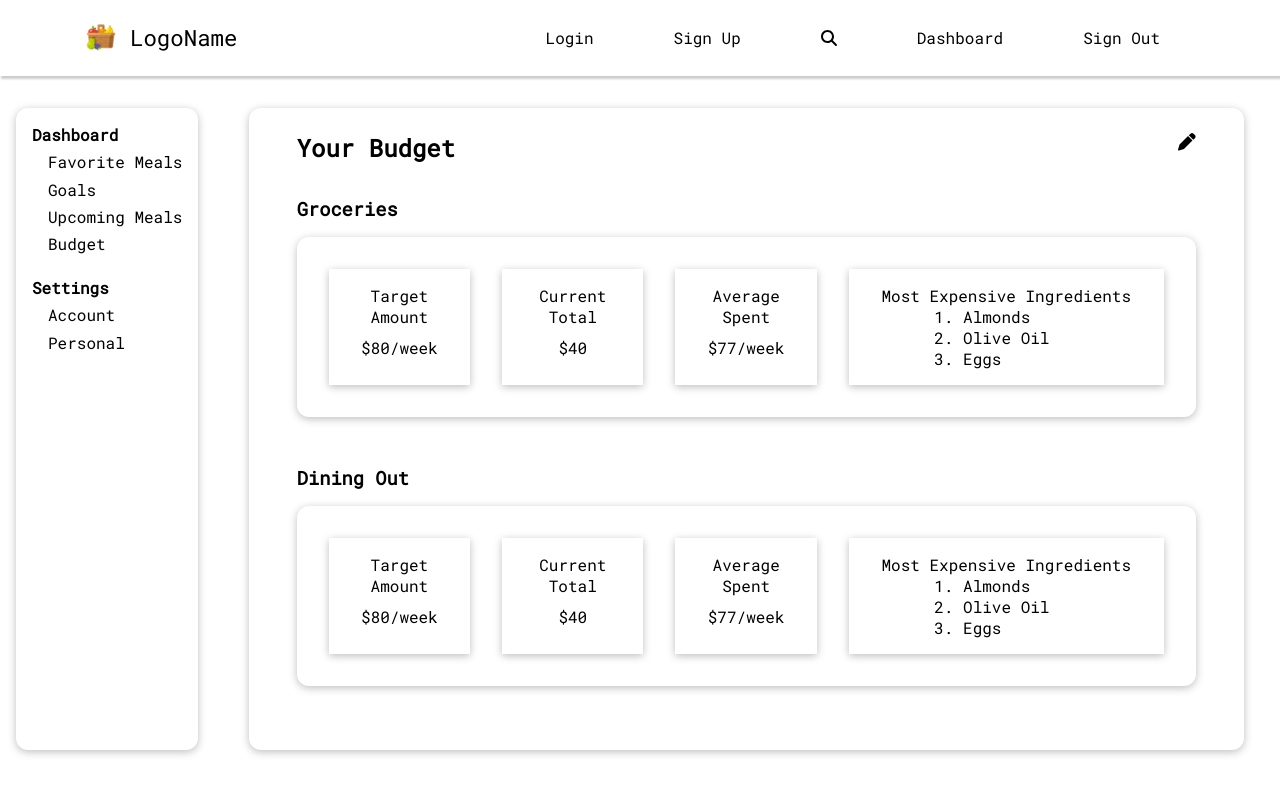
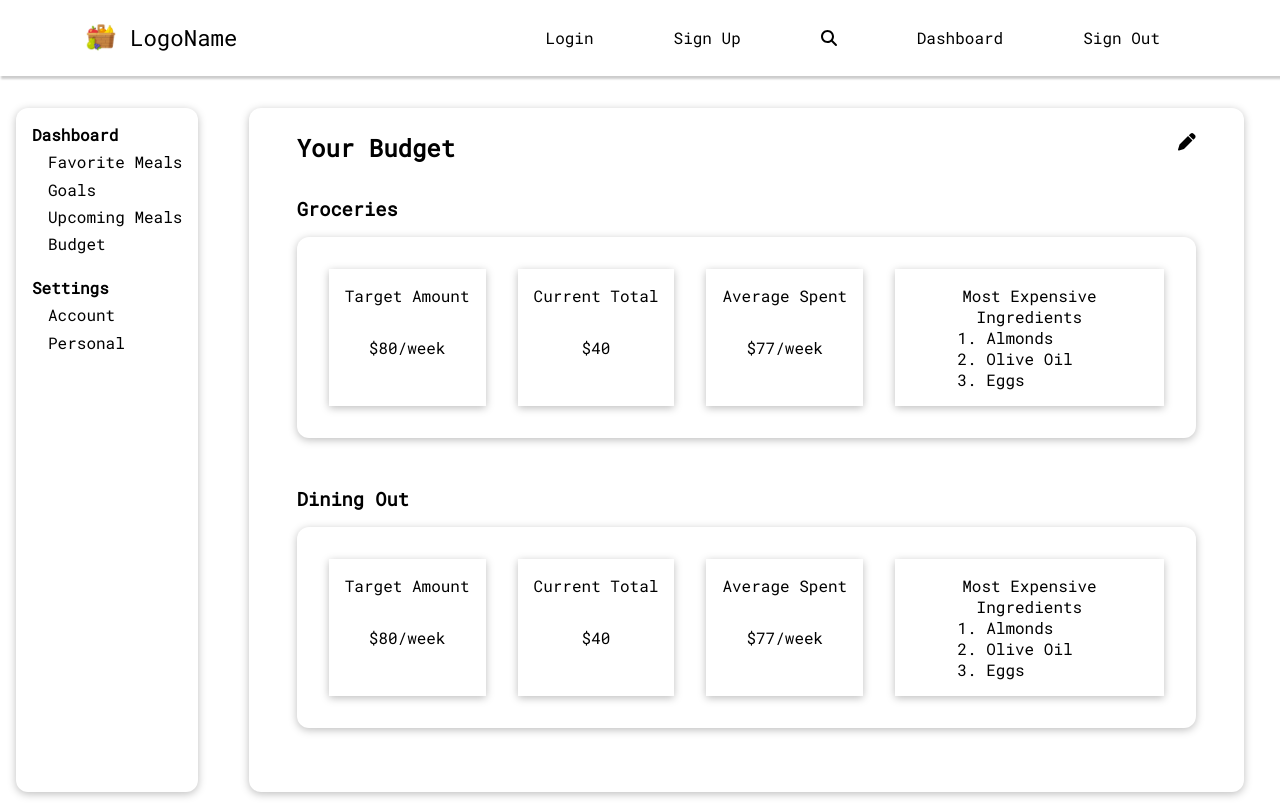
Before and after one commit to 06kaylee/easy-prep, a Vue app in the folder frontend/: page /budget in a window 1280 px wide. Built offline with nearby package versions, Linux system fonts and the light colour scheme.

Commit message:
responsive styling to dashboard pages

```diff
--- a/frontend/src/main.js
+++ b/frontend/src/main.js
@@ -5,7 +5,7 @@ import store from "./store";
 import { library } from "@fortawesome/fontawesome-svg-core";
 import { faSquareCheck } from "@fortawesome/free-solid-svg-icons";
 import { faPen } from "@fortawesome/free-solid-svg-icons";
-import { faTrashCan } from "@fortawesome/free-solid-svg-icons";
+import { faTrash } from "@fortawesome/free-solid-svg-icons";
 import { faMagnifyingGlass } from "@fortawesome/free-solid-svg-icons";
 import { faHeart } from "@fortawesome/free-solid-svg-icons";
 import { faPlus } from "@fortawesome/free-solid-svg-icons";
@@ -22,7 +22,7 @@ app.use(router);
 library.add(
 	faSquareCheck,
 	faPen,
-	faTrashCan,
+	faTrash,
 	faMagnifyingGlass,
 	faHeart,
 	faPlus
--- a/frontend/src/views/UserBudget.vue
+++ b/frontend/src/views/UserBudget.vue
@@ -96,7 +96,7 @@ export default {
 
 .budget-category-container {
 	display: grid;
-	grid-template-columns: repeat(4, 1fr);
+	grid-template-columns: repeat(2, 1fr);
 	margin-bottom: 1rem;
 }
 
@@ -105,25 +105,45 @@ export default {
 }
 
 .category-title {
-	grid-column: 1 / 5;
+	grid-column: 1 / 3;
 	padding-bottom: 1rem;
 }
 
 .budget-category-container .card {
 	display: grid;
-	grid-template-columns: 1fr 1fr 1fr 2fr;
-	grid-template-areas: "target current average most-expensive";
+	grid-template-areas:
+	'target target'
+	'current current'
+	'average average'
+	'most-expensive most-expensive'
+	;
 	padding: 1rem;
-	grid-column: 1 / 5;
+	grid-column: 1 / 3;
+}
+
+@media screen and (min-width: 60rem) {
+	.budget-category-container .card {
+		max-width: 33rem;
+		grid-template-areas:
+		'target target target'
+		'current current current'
+		'average average average'
+		'most-expensive most-expensive most-expensive'
+		;
+	}
+}
+
+@media screen and (min-width: 80rem) {
+	.budget-category-container .card {
+		max-width: fit-content;
+		grid-template-areas: 'target current average most-expensive';
+	}
 }
 
 .budget-card-item {
 	box-shadow: 0 2px 8px rgba(0, 0, 0, 0.26);
 	padding: 1rem;
 	margin: 1rem;
-	/* display: flex;
-    flex-wrap: wrap;
-    justify-content: center; */
 	display: grid;
 	grid-template-columns: repeat(2, 1fr);
 }
--- a/frontend/src/views/UserDashboard.vue
+++ b/frontend/src/views/UserDashboard.vue
@@ -97,7 +97,13 @@ export default {
 	max-width: none;
 }
 
+.content-container .card h2 {
+	display: flex;
+	justify-content: center;
+}
+
 .content-container {
+	padding: 2rem;
 	display: grid;
 	grid-template-areas:
 		"welcome"
@@ -107,7 +113,7 @@ export default {
 		"upcoming-meals"
 		"budget";
 	gap: 1.5rem;
-	width: min(95%, 70rem);
+	/* width: min(95%, 70rem); */
 }
 
 #welcome-msg {
@@ -135,7 +141,7 @@ export default {
 	grid-area: budget;
 }
 
-@media screen and (min-width: 30em) {
+@media screen and (min-width: 40em) {
 	.content-container {
 		grid-template-areas:
 			"welcome welcome"
--- a/frontend/src/views/UserGoals.vue
+++ b/frontend/src/views/UserGoals.vue
@@ -14,10 +14,10 @@
 				<h2 class="goal-title">Lose 10 pounds</h2>
 				<div class="icons">
 					<a href="">
-						<i class="fa-solid fa-pen"></i>
+						<font-awesome-icon :icon="['fas', 'pen']" />
 					</a>
 					<a href="">
-						<i class="fa-solid fa-trash"></i>
+						<font-awesome-icon :icon="['fas', 'trash']" />
 					</a>
 				</div>
 				<h4 class="goal-started-date">Started 10 months ago</h4>
@@ -26,10 +26,10 @@
 				<h2 class="goal-title">Lose 10 pounds</h2>
 				<div class="icons">
 					<a href="">
-						<i class="fa-solid fa-pen"></i>
+						<font-awesome-icon :icon="['fas', 'pen']" />
 					</a>
 					<a href="">
-						<i class="fa-solid fa-trash"></i>
+						<font-awesome-icon :icon="['fas', 'trash']" />
 					</a>
 				</div>
 				<h4 class="goal-started-date">Started 10 months ago</h4>
@@ -38,10 +38,10 @@
 				<h2 class="goal-title">Lose 10 pounds</h2>
 				<div class="icons">
 					<a href="">
-						<i class="fa-solid fa-pen"></i>
+						<font-awesome-icon :icon="['fas', 'pen']" />
 					</a>
 					<a href="">
-						<i class="fa-solid fa-trash"></i>
+						<font-awesome-icon :icon="['fas', 'trash']" />
 					</a>
 				</div>
 				<h4 class="goal-started-date">Started 10 months ago</h4>
@@ -95,8 +95,22 @@ export default {
 	grid-template-columns: repeat(4, 1fr);
 }
 
+@media screen and (min-width: 70rem) {
+	.main-container .card {
+		max-width: 50rem;
+		width: 30rem;
+	}
+}
+
+@media screen and (min-width: 80rem) {
+	.main-container .card {
+		max-width: 50rem;
+		width: 50rem;
+	}
+}
+
 .goal-title {
-	grid-column: 1 / 3;
+	grid-column: 1 / 4;
 }
 
 .icons {
@@ -111,7 +125,7 @@ export default {
 }
 
 .goal-started-date {
-	grid-column: 1 / 3;
+	grid-column: 1 / 5;
 	grid-row: 2 / 3;
 	text-indent: 1rem;
 	font-size: 0.8rem;
```
